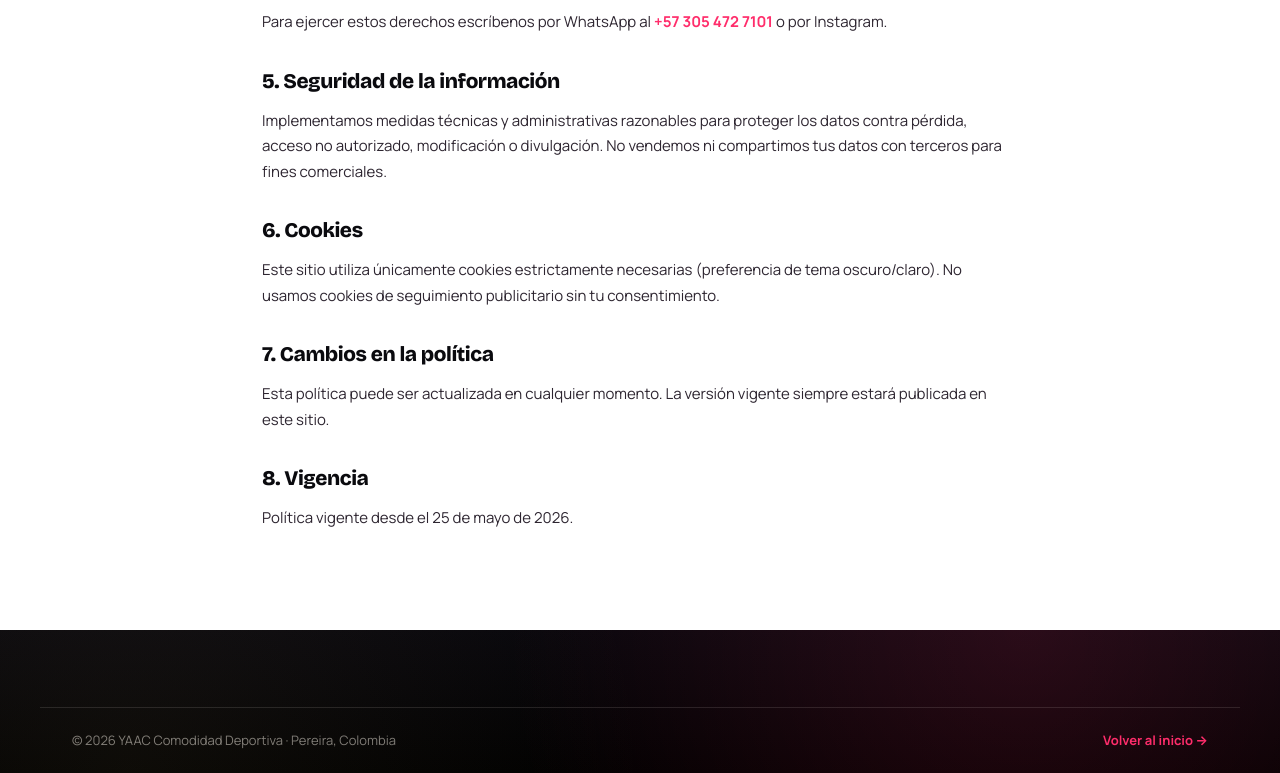
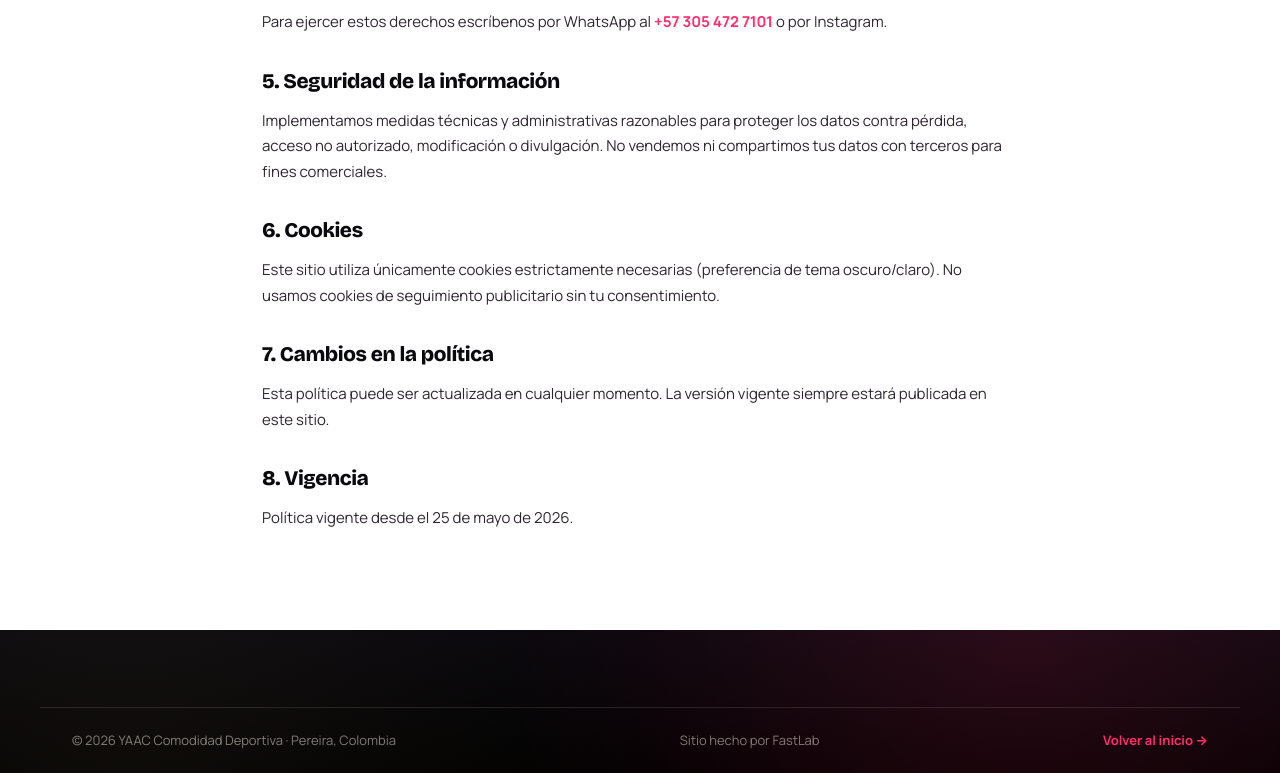
Before and after one commit to Droko1982/yaac-comodidad-deportiva, a plain HTML site: page privacidad.html in a window 1280 px wide. Shown: the part 1197-1970 px from the top of the page. Drawn offline with nearby package versions, Linux system fonts and the light colour scheme.

Commit message:
Crédito: sitio hecho por FastLab (fastlabstudio.com)

```diff
--- a/privacidad.html
+++ b/privacidad.html
@@ -116,6 +116,7 @@
 <footer class="footer">
   <div class="footer__bottom container">
     <span>© <span id="year">2026</span> YAAC Comodidad Deportiva · Pereira, Colombia</span>
+    <span>Sitio hecho por <a href="https://fastlabstudio.com/es" target="_blank" rel="noopener">FastLab</a></span>
     <a href="index.html" style="color: var(--brand); font-weight: 700;">Volver al inicio →</a>
   </div>
 </footer>
```
Also changed, not shown: index.html (+1 -0 lines).
